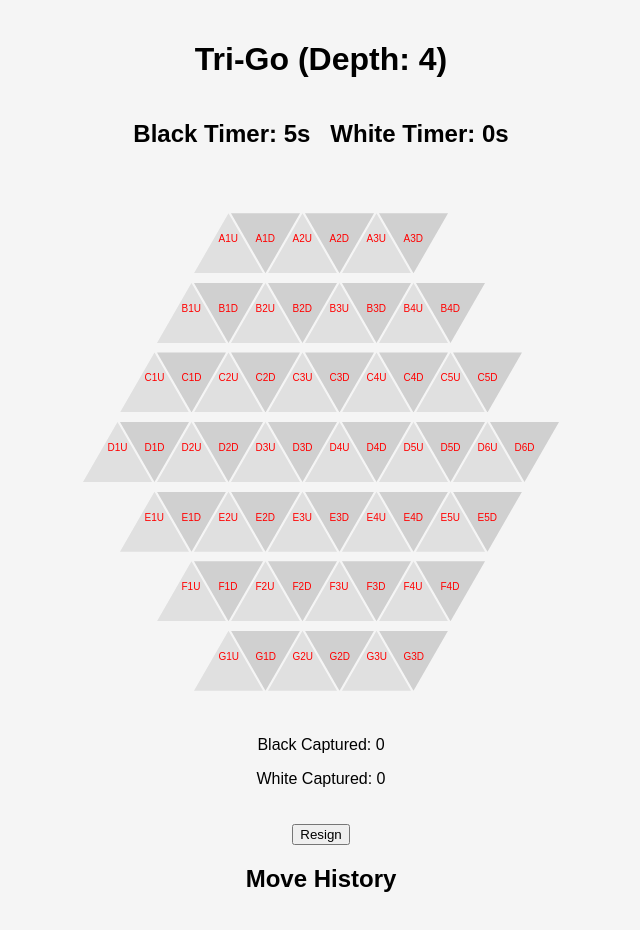
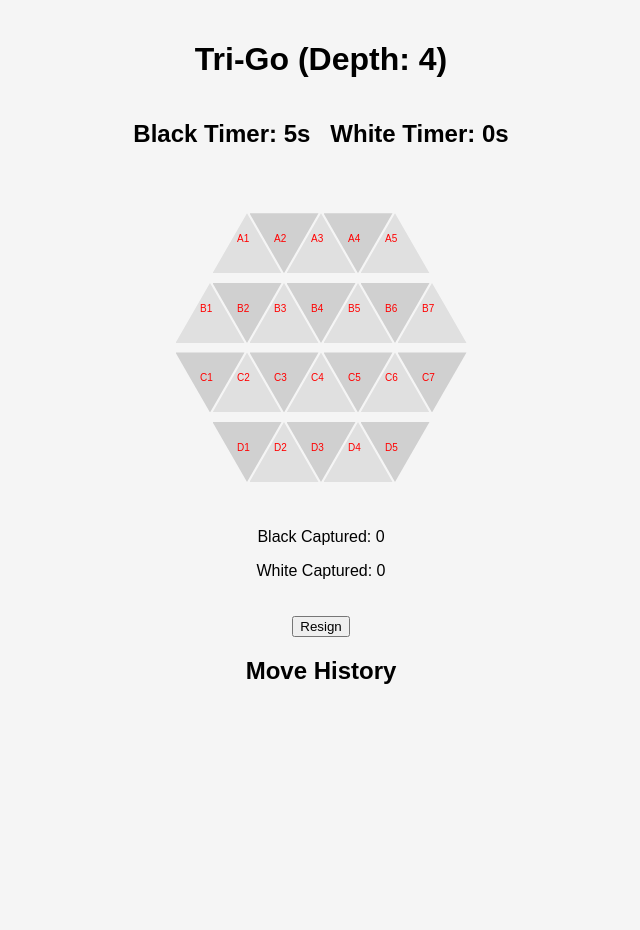
Before and after one commit to rer10013/hexa-go, a React (Create React App) app: page / in a window 1280 px wide. Shown: the top 930 px of the page, without its empty margins (319-959 px from the left). After the commit the page ends 800 px from the top, so only its background shows below. Built offline with nearby package versions, Linux system fonts and the light colour scheme.

Commit message:
Triangle-Hexagon Board

```diff
--- a/package.json
+++ b/package.json
@@ -1,7 +1,7 @@
 {
   "homepage": "https://rer10013.github.io/hexa-go-build/",
   "name": "hexa-go",
-  "version": "T0.3.1",
+  "version": "T0.3.2",
   "private": true,
   "dependencies": {
     "cra-template": "1.2.0",
--- a/src/App.js
+++ b/src/App.js
@@ -16,6 +16,9 @@ function App() {
 
   // Whether game end
   const [isGameOver, setIsGameOver] = useState(false);
+
+  // depth signing (will be fixed to dynamic)
+  const depth = 2
 
   // Placing stones
   const handlePlaceStone = (coordinate) => {
@@ -65,7 +68,7 @@ function App() {
       </div>
 
       {/* Board */}
-      <Board onPlaceStone={handlePlaceStone} moveHistory={moveHistory} onGameEnd={handleGameEnd}/>
+      <Board depth={depth} onPlaceStone={handlePlaceStone} moveHistory={moveHistory} onGameEnd={handleGameEnd}/>
 
       {/* Num of Captured stones */}
       <div className="captured">
--- a/src/Board.js
+++ b/src/Board.js
@@ -2,53 +2,61 @@ import React, { useEffect } from 'react';
 import TriCell from './TriCell';
 import './Board.css';
 
-function Board({ onPlaceStone, moveHistory, onGameEnd }) {
-  const boardRows = [3, 4, 5, 6, 5, 4, 3];
-  const spaceNum = boardRows.reduce((a, b) => a + b, 0) * 2; // Each Triagon now has 6 triangles
+function Board({ depth, onPlaceStone, moveHistory, onGameEnd }) {
+  const totalRows = 2 * depth;
 
+  // Compute number of Triangles
+  const spaceNum = depth * depth * 6;
   useEffect(() => {
     if (moveHistory.length === spaceNum) {
       onGameEnd();
     }
   }, [moveHistory, spaceNum, onGameEnd]);
 
-  let rows = [];
-  let uppercaseIndex = 0;
-  const uppercase = "ABCDEFGHIJKLMNOPQRSTUVWXYZ";
+  // generate row cells
+  const generateRowCells = (rowIndex, isIncreasing) => {
+    const rowCells = [];
+    const uppercase = "ABCDEFGHIJKLMNOPQRSTUVWXYZ";
 
-  for (let rowIndex = 0; rowIndex < boardRows.length; rowIndex++) {
-    let cells = [];
-    for (let colIndex = 0; colIndex < boardRows[rowIndex]; colIndex++) {
-      // Create 2 triangles per Triagon
-      const upCoordinate = `${uppercase[uppercaseIndex]}${colIndex + 1}U`;
-      const downCoordinate = `${uppercase[uppercaseIndex]}${colIndex + 1}D`;
+    const startWithUp = isIncreasing;
+    const blockCount = isIncreasing
+      ? (depth + rowIndex) * 2 + 1
+      : (2 * depth - rowIndex + 1) * 2 + 1;
 
-      const upStone = moveHistory.find((move) => move.coordinate === upCoordinate)?.player;
-      const downStone = moveHistory.find((move) => move.coordinate === downCoordinate)?.player;
+    for (let blockIndex = 0; blockIndex < blockCount; blockIndex++) {
+      const orientation = (blockIndex % 2 === 0) === startWithUp ? "U" : "D";
+      const coordinate = `${uppercase[rowIndex]}${blockIndex + 1}`;
 
-      cells.push(
+      // Find stone is placed
+      const stone = moveHistory.find((move) => move.coordinate === coordinate)?.player;
+
+      // Push TriCell
+      rowCells.push(
         <TriCell
-          key={upCoordinate}
-          coordinate={upCoordinate}
-          stone={upStone}
-          onClick={() => onPlaceStone(upCoordinate)}
-          orientation="up"
-        />
-      );
-      cells.push(
-        <TriCell
-          key={downCoordinate}
-          coordinate={downCoordinate}
-          stone={downStone}
-          onClick={() => onPlaceStone(downCoordinate)}
-          orientation="down"
+          key={coordinate}
+          coordinate={coordinate}
+          stone={stone}
+          onClick={() => onPlaceStone(coordinate)}
+          orientation={orientation === "U" ? "up" : "down"}
         />
       );
     }
-    uppercaseIndex++;
+
+    return rowCells;
+  };
+
+  // Build rows
+  const rows = [];
+  for (let rowIndex = 0; rowIndex < totalRows; rowIndex++) {
+    const isIncreasing = rowIndex < depth;
+    const rowCells = generateRowCells(rowIndex, isIncreasing);
+
     rows.push(
-      <div className="board-row" key={rowIndex}>
-        {cells}
+      <div
+        className={`board-row ${rowIndex % 2 === 1 ? "offset-row" : ""}`}
+        key={rowIndex}
+      >
+        {rowCells}
       </div>
     );
   }
--- a/src/TriCell.js
+++ b/src/TriCell.js
@@ -2,7 +2,7 @@ import React from 'react';
 import './TriCell.css';
 
 function TriCell({ coordinate, stone, onClick, orientation }) {
-  // Determine triangle class based on orientation
+  // Triangle orientation
   const triangleClass = orientation === 'up' ? 'triangle-up' : 'triangle-down';
 
   const stoneClass = stone === 'black' ? 'stone-black'
```
